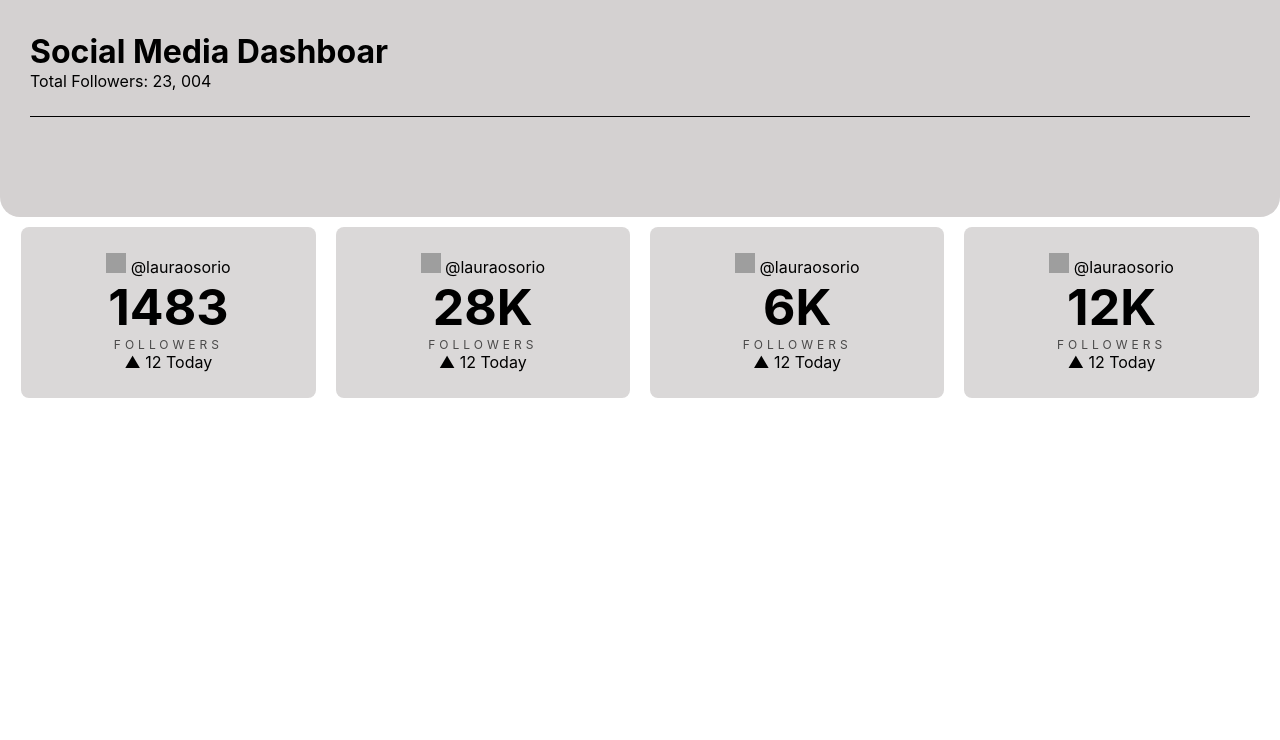
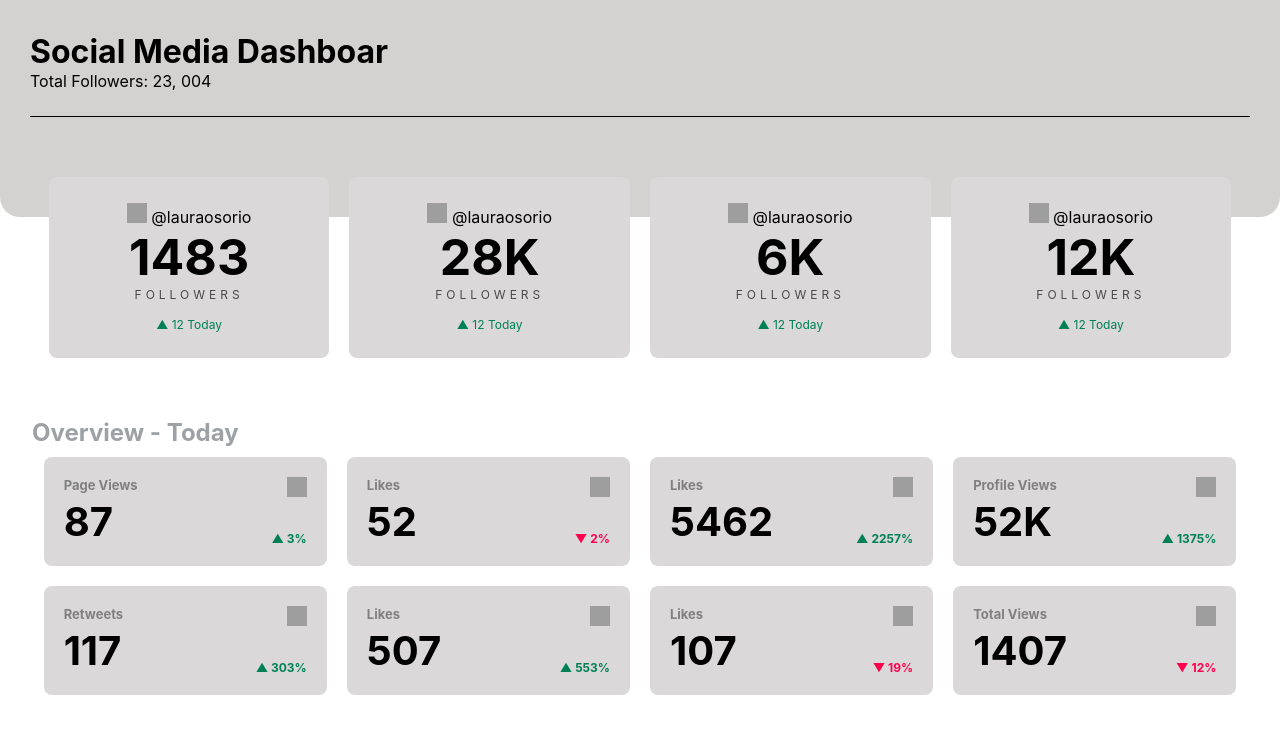
Before and after one commit to lauracosorio/Social_Media_Dashboar, a website: page index.html in a window 1280 px wide. Drawn offline with Linux system fonts and the light colour scheme; grey boxes are pictures that could not be loaded.

Commit message:
Se agregó la sección de overview

```diff
--- a/estilos.css
+++ b/estilos.css
@@ -22,6 +22,9 @@ body {
   display: flex;
   flex-wrap: wrap;
   justify-content: center;
+  padding: 0 30px;
+  position: relative;
+  bottom: 50px;
 }
 
 .card {
@@ -49,14 +52,85 @@ body {
   letter-spacing: 4px;
 }
 
-@media(min-width:768px){
+.card-today {
+  color: rgb(0, 128, 85);
+  font-size: 12px;
+  margin-top: 15px;
+}
+
+.overview {
+  padding: 0 32px 32px 32px;
+}
+
+.overview-titulo {
+  color: rgb(157, 161, 165);
+}
+
+.flex {
+  display: flex;
+  flex-wrap: wrap;
+  justify-content: center;
+}
+
+.card-pequena {
+  background-color: rgb(218, 216, 216);
+  margin: 10px;
+  flex-basis: 50%;
+  padding: 20px;
+  border-radius: 8px;
+}
+
+.card-pequena-img {
+  width: 20px;
+  height: 20px;
+}
+
+.card-flex {
+  display: flex;
+  justify-content: space-between;
+}
+
+.card-titulo {
+  font-weight: bold;
+  font-size: 13px;
+  color: grey;
+}
+
+.card-pequena-numero {
+  font-size: 40px;
+  font-weight: bold;
+}
+
+.card-porcentaje {
+  font-size: 12px;
+  align-self: flex-end;
+  font-weight: bold;
+}
+
+.aumento {
+  color: rgb(0, 128, 85);
+}
+
+.disminuye {
+  color: rgb(255, 0, 76);
+}
+
+@media (min-width: 768px) {
+  .card-pequena {
+    flex-basis: 20%;
+  }
+
   .card {
-    flex-basis: 40%
+    flex-basis: 40%;
   }
 }
 
-@media(min-width: 1024px){
-.card {
-flex-basis: 23%
+@media (min-width: 1024px) {
+  .card-pequena {
+    flex-basis: 20%;
+  }
+
+  .card {
+    flex-basis: 23%;
+  }
 }
-}
--- a/index.html
+++ b/index.html
@@ -13,34 +13,155 @@
       <p class="header-followers">Total Followers: 23, 004</p>
       <!-- <hr> -->
     </header>
-    <section class="contenedor ">
+    <section class="contenedor">
       <article class="card">
-        <p><img class="card-img" src="http://assets.stickpng.com/images/584ac2d03ac3a570f94a666d.png" alt="" /> @lauraosorio</p>
+        <p>
+          <img
+            class="card-img"
+            src="http://assets.stickpng.com/images/584ac2d03ac3a570f94a666d.png"
+            alt=""
+          />
+          @lauraosorio
+        </p>
         <p class="card-number">1483</p>
         <p class="card-followers">FOLLOWERS</p>
         <p class="card-today">▲ 12 Today</p>
       </article>
 
       <article class="card">
-        <p><img class="card-img" src="http://assets.stickpng.com/images/580b57fcd9996e24bc43c53e.png" alt="" /> @lauraosorio</p>
+        <p>
+          <img
+            class="card-img"
+            src="http://assets.stickpng.com/images/580b57fcd9996e24bc43c53e.png"
+            alt=""
+          />
+          @lauraosorio
+        </p>
         <p class="card-number">28K</p>
         <p class="card-followers">FOLLOWERS</p>
         <p class="card-today">▲ 12 Today</p>
       </article>
 
       <article class="card">
-        <p><img class="card-img" src="http://assets.stickpng.com/images/580b57fcd9996e24bc43c521.png" alt="" /> @lauraosorio</p>
+        <p>
+          <img
+            class="card-img"
+            src="http://assets.stickpng.com/images/580b57fcd9996e24bc43c521.png"
+            alt=""
+          />
+          @lauraosorio
+        </p>
         <p class="card-number">6K</p>
         <p class="card-followers">FOLLOWERS</p>
         <p class="card-today">▲ 12 Today</p>
       </article>
 
       <article class="card">
-        <p><img class="card-img" src="https://logodownload.org/wp-content/uploads/2014/10/youtube-logo-5-2.png" alt="" /> @lauraosorio</p>
+        <p>
+          <img
+            class="card-img"
+            src="https://logodownload.org/wp-content/uploads/2014/10/youtube-logo-5-2.png"
+            alt=""
+          />
+          @lauraosorio
+        </p>
         <p class="card-number">12K</p>
         <p class="card-followers">FOLLOWERS</p>
         <p class="card-today">▲ 12 Today</p>
       </article>
     </section>
+    <section class="overview">
+      <h2 class="overview-titulo">Overview - Today</h2>
+      <div class="flex">
+        <div class="card-pequena">
+          <div class="card-flex">
+            <p class="card-titulo">Page Views</p>
+            <img class="card-pequena-img" src="http://assets.stickpng.com/images/584ac2d03ac3a570f94a666d.png" alt="" />
+          </div>
+          <div class="card-flex">
+            <p class="card-pequena-numero">87</p>
+            <p class="card-porcentaje aumento">▲ 3%</p>
+          </div>
+        </div>
+
+        <div class="card-pequena">
+          <div class="card-flex">
+            <p class="card-titulo">Likes</p>
+            <img class="card-pequena-img" src="http://assets.stickpng.com/images/584ac2d03ac3a570f94a666d.png" alt="" />
+          </div>
+          <div class="card-flex">
+            <p class="card-pequena-numero">52</p>
+            <p class="card-porcentaje disminuye">▼ 2%</p>
+          </div>
+        </div>
+
+        <div class="card-pequena">
+          <div class="card-flex">
+            <p class="card-titulo">Likes</p>
+            <img class="card-pequena-img" src="http://assets.stickpng.com/images/580b57fcd9996e24bc43c521.png" alt="" />
+          </div>
+          <div class="card-flex">
+            <p class="card-pequena-numero">5462</p>
+            <p class="card-porcentaje aumento">▲ 2257%</p>
+          </div>
+        </div>
+
+        <div class="card-pequena">
+          <div class="card-flex">
+            <p class="card-titulo">Profile Views</p>
+
+            <img class="card-pequena-img" src="http://assets.stickpng.com/images/580b57fcd9996e24bc43c521.png" alt="" />
+          </div>
+          <div class="card-flex">
+            <p class="card-pequena-numero">52K</p>
+            <p class="card-porcentaje aumento">▲ 1375%</p>
+          </div>
+        </div>
+
+        <div class="card-pequena">
+          <div class="card-flex">
+            <p class="card-titulo">Retweets</p>
+            <img class="card-pequena-img" src="http://assets.stickpng.com/images/580b57fcd9996e24bc43c53e.png" alt="" />
+          </div>
+          <div class="card-flex">
+            <p class="card-pequena-numero">117</p>
+            <p class="card-porcentaje aumento">▲ 303%</p>
+          </div>
+        </div>
+
+        <div class="card-pequena">
+          <div class="card-flex">
+            <p class="card-titulo">Likes</p>
+            <img class="card-pequena-img" src="http://assets.stickpng.com/images/580b57fcd9996e24bc43c53e.png" alt="" />
+          </div>
+          <div class="card-flex">
+            <p class="card-pequena-numero">507</p>
+            <p class="card-porcentaje aumento">▲ 553%</p>
+          </div>
+        </div>
+
+        <div class="card-pequena">
+          <div class="card-flex">
+            <p class="card-titulo">Likes</p>
+            <img class="card-pequena-img" src="https://logodownload.org/wp-content/uploads/2014/10/youtube-logo-5-2.png" alt="" />
+          </div>
+          <div class="card-flex">
+            <p class="card-pequena-numero">107</p>
+            <p class="card-porcentaje disminuye">▼ 19%</p>
+          </div>
+        </div>
+
+        <div class="card-pequena">
+          <div class="card-flex">
+            <p class="card-titulo">Total Views</p>
+            <img class="card-pequena-img" src="https://logodownload.org/wp-content/uploads/2014/10/youtube-logo-5-2.png" alt="" />
+          </div>
+          <div class="card-flex">
+            <p class="card-pequena-numero">1407</p>
+            <p class="card-porcentaje disminuye">▼ 12%</p>
+          </div>
+        </div>
+      </div>
+    </section>
   </body>
 </html>
```
